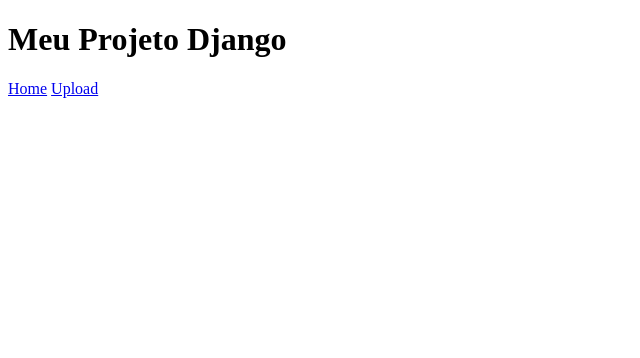
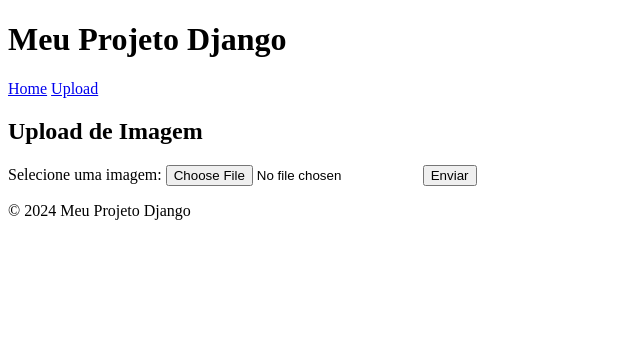
Before and after one commit to AnthonyVinicius/CIMAS-TPF-Cloud-Points, a Django app: page /upload/ in a window 1280 px wide. Shown: the top 358 px of the page, without its empty margins (0-640 px from the left). Run offline with Django 5.2, Linux system fonts and the light colour scheme.

Commit message:
Adicionado formulário de upload de imagem, configurado exibição da imagem após upload e ajustes no template

```diff
--- a/app/settings.py
+++ b/app/settings.py
@@ -11,6 +11,7 @@ https://docs.djangoproject.com/en/5.1/ref/settings/
 """
 
 from pathlib import Path
+import os
 
 # Build paths inside the project like this: BASE_DIR / 'subdir'.
 BASE_DIR = Path(__file__).resolve().parent.parent
@@ -125,4 +126,4 @@ DEFAULT_AUTO_FIELD = 'django.db.models.BigAutoField'
 
 # Media file on the site
 MEDIA_URL = '/media/'
-MEDIA_ROOT = BASE_DIR / 'media'
+MEDIA_ROOT = os.path.join(BASE_DIR, 'media')
--- a/app/templates/base.html
+++ b/app/templates/base.html
@@ -1,5 +1,5 @@
 <!DOCTYPE html>
-<html lang="en">
+<html lang="pt-BR">
 <head>
     <meta charset="UTF-8">
     <meta name="viewport" content="width=device-width, initial-scale=1.0">
@@ -11,3 +11,13 @@
         <nav>
             <a href="/">Home</a>
             <a href="/upload/">Upload</a>
+        </nav>
+    </header>
+    <main>
+        {% block content %}{% endblock %}
+    </main>
+    <footer>
+        <p>&copy; 2024 Meu Projeto Django</p>
+    </footer>
+</body>
+</html>
--- a/app/urls.py
+++ b/app/urls.py
@@ -23,5 +23,5 @@ from tasks import views
 
 urlpatterns = [
     path('admin/', admin.site.urls),
-    path('upload/', views.upload_image, name='upload_image'),
+    path('upload/', views.upload_view, name='upload_view'),
 ] + static(settings.MEDIA_URL, document_root=settings.MEDIA_ROOT)
--- a/tasks/templates/upload_image.html
+++ b/tasks/templates/upload_image.html
@@ -4,10 +4,55 @@
 
 {% block content %}
 <h2>Upload de Imagem</h2>
-<form method="POST" enctype="multipart/form-data">
+<form id="uploadForm" method="POST" enctype="multipart/form-data">
     {% csrf_token %}
     <label for="image">Selecione uma imagem:</label>
     <input type="file" name="image" id="image" required>
     <button type="submit">Enviar</button>
 </form>
+
+<div id="previewContainer" style="display:none; margin-top:20px;">
+    <h3>Imagem Carregada:</h3>
+    <img id="imagePreview" src="#" alt="Pré-visualização" style="max-width:100%; height:auto;">
+</div>
+
+<script>
+    const uploadForm = document.getElementById('uploadForm');
+    const imageInput = document.getElementById('image');
+    const previewContainer = document.getElementById('previewContainer');
+    const imagePreview = document.getElementById('imagePreview');
+
+    // Quando o formulário for enviado
+    uploadForm.addEventListener('submit', async function(e) {
+        e.preventDefault(); // Evita o envio tradicional do formulário
+
+        const formData = new FormData(uploadForm);
+
+        // Envia o arquivo via fetch
+        const response = await fetch("{% url 'upload_view' %}", {
+            method: 'POST',
+            headers: {
+                'X-CSRFToken': "{{ csrf_token }}",
+            },
+            body: formData
+        });
+
+        if (response.ok) {
+            const data = await response.json();
+
+            // Mostra a imagem carregada no navegador
+            const file = imageInput.files[0];
+            const fileReader = new FileReader();
+
+            fileReader.onload = function(e) {
+                previewContainer.style.display = "block";
+                imagePreview.src = e.target.result; // Define a imagem como preview
+            };
+
+            fileReader.readAsDataURL(file); // Converte a imagem para URL base64
+        } else {
+            alert('Erro ao enviar a imagem.');
+        }
+    });
+</script>
 {% endblock %}
--- a/tasks/views.py
+++ b/tasks/views.py
@@ -1,12 +1,18 @@
 from django.shortcuts import render
+from django.shortcuts import render
+from django.http import JsonResponse
+from django.conf import settings
 from django.core.files.storage import FileSystemStorage
 
-def upload_image(request):
-    image_url = None
+def upload_view(request):
     if request.method == 'POST' and request.FILES.get('image'):
-        image = request.FILES['image']
+        uploaded_image = request.FILES['image']
+
+        # Salva a imagem no diretório de mídia
         fs = FileSystemStorage()
-        filename = fs.save(image.name, image)
-        image_url = fs.url(filename)
+        filename = fs.save(uploaded_image.name, uploaded_image)
+        file_url = fs.url(filename)
 
-    return render(request, 'upload_image.html', {'image_url': image_url})
+        return JsonResponse({'image_url': file_url})
+
+    return render(request, 'upload_image.html')
```
Also changed, not shown: 1 other file.
